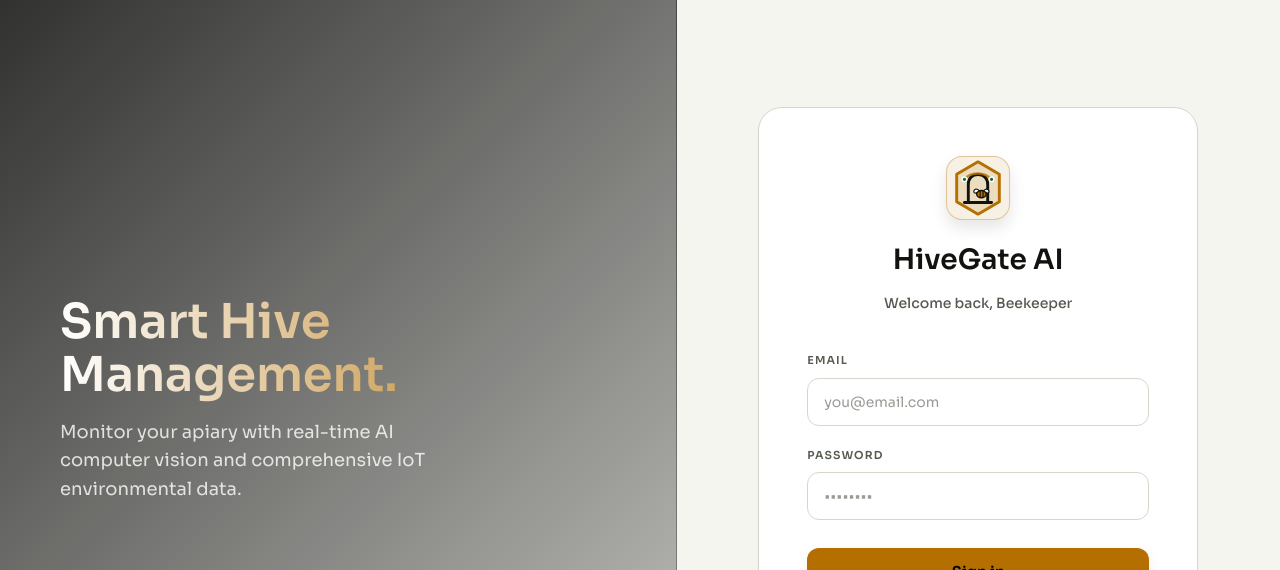
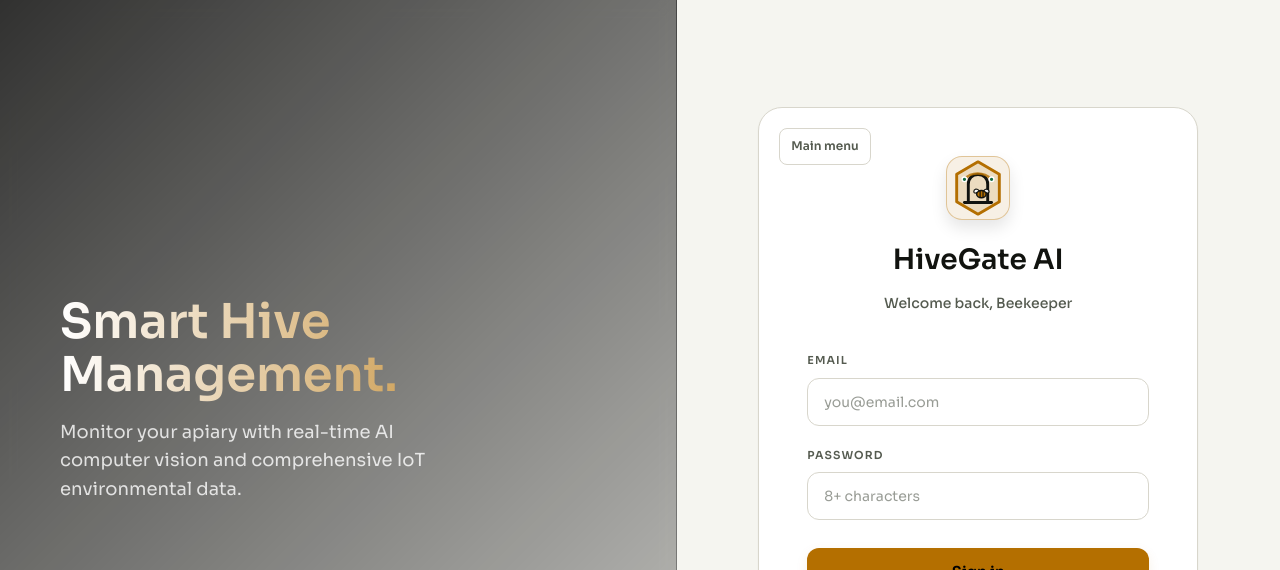
Before and after one commit to KingCeles/hivegate-ai, a React (Vite) app in the folder frontend/: page /login in a window 1280 px wide. Shown: the top 570 px of the page. Built offline with nearby package versions, Linux system fonts and the light colour scheme; no server answers.

Commit message:
Improve feature tour and auth navigation

```diff
--- a/frontend/src/pages/Auth.module.css
+++ b/frontend/src/pages/Auth.module.css
@@ -56,9 +56,32 @@
   padding: 48px;
   width: 100%;
   max-width: 440px;
+  position: relative;
   backdrop-filter: blur(20px);
   -webkit-backdrop-filter: blur(20px);
   box-shadow: var(--shadow);
+}
+
+.mainMenuLink {
+  align-items: center;
+  background: var(--card);
+  border: 1px solid var(--border);
+  border-radius: 8px;
+  color: var(--muted);
+  display: inline-flex;
+  font-size: 12px;
+  font-weight: 800;
+  justify-content: center;
+  left: 20px;
+  min-height: 34px;
+  padding: 7px 11px;
+  position: absolute;
+  top: 20px;
+}
+
+.mainMenuLink:hover {
+  border-color: var(--amber);
+  color: var(--text);
 }
 
 .logoWrap { text-align: center; margin-bottom: 36px; }
--- a/frontend/src/pages/Landing.jsx
+++ b/frontend/src/pages/Landing.jsx
@@ -4,14 +4,14 @@ import BrandMark from '../components/BrandMark'
 import s from './Landing.module.css'
 
 const features = [
-  ['Identify Bee', 'Species check', 'Upload a bee photo and get model-assisted identification.'],
-  ['Count Video', 'Traffic count', 'Upload entrance video and track bees moving in and out.'],
-  ['Live Camera', 'Phone uplink', 'Use a phone camera for live entrance monitoring.'],
-  ['Dashboard Trends', 'Saved data', 'Review daily, monthly, and yearly hive activity.'],
-  ['Farmer Reports', 'Evidence export', 'Turn saved sessions into report-ready summaries.'],
-  ['AI Helper', 'Project assistant', 'Ask questions based on your recent counts and workflow.'],
-  ['Owner View', 'Admin tools', 'Check users, backend health, models, and platform activity.'],
-  ['Email Alerts', 'Next phase', 'Use account email for simple activity notifications first.'],
+  ['Identify Bee', 'Species check', 'Upload a bee image and identify stingless bee species with the AI model.'],
+  ['Count Video', 'Traffic count', 'Upload a hive entrance video and count bees moving in and out.'],
+  ['Live Camera', 'Phone uplink', 'Use a phone camera for live entrance monitoring and dashboard sync.'],
+  ['Dashboard Trends', 'Saved records', 'Track daily, monthly, and yearly hive movement after sessions are saved.'],
+  ['Farmer Reports', 'Evidence export', 'Generate simple reports from saved counts for presentation and review.'],
+  ['AI Helper', 'Project assistant', 'Ask questions about your recent counts, reports, and field workflow.'],
+  ['Hardware View', 'Node status', 'Review phone nodes, camera status, and field hardware readiness.'],
+  ['Owner View', 'Admin tools', 'Check users, backend health, model status, and platform activity.'],
 ]
 
 const metrics = [
@@ -64,8 +64,8 @@ export default function Landing() {
 
       <section className={s.hero}>
         <div className={s.heroCopy}>
-          <h1>Monitor bee activity from video and live camera.</h1>
-          <p>Identify bees, count entrance traffic, save evidence, and review hive trends in one web app.</p>
+          <h1>Bee activity tracking, simplified.</h1>
+          <p>Identify bees, count traffic, monitor live camera sessions, and save reports in one web app.</p>
           <div className={s.heroActions}>
             <Link to="/register" className={s.primaryBtn}>Start monitoring</Link>
             <Link to="/login" className={s.secondaryBtn}>Open workspace</Link>
@@ -95,8 +95,9 @@ export default function Landing() {
       <section className={s.workflow}>
         <div className={s.featureIntro}>
           <div>
-            <span>Feature tour</span>
-            <h2>Everything in HiveGate AI</h2>
+            <span>Slide feature tour</span>
+            <h2>What users can do</h2>
+            <p>Use the arrows, dots, or horizontal scroll to move through every main feature.</p>
           </div>
           <div className={s.carouselControls} aria-label="Feature carousel controls">
             <button type="button" onClick={() => scrollFeatures(-1)} aria-label="Previous feature">{'<'}</button>
--- a/frontend/src/pages/Landing.module.css
+++ b/frontend/src/pages/Landing.module.css
@@ -229,6 +229,15 @@
   margin-top: 7px;
 }
 
+.featureIntro p {
+  color: var(--muted);
+  font-size: 14px;
+  font-weight: 650;
+  line-height: 1.55;
+  margin-top: 7px;
+  max-width: 520px;
+}
+
 .carouselControls {
   display: flex;
   gap: 8px;
--- a/frontend/src/pages/Login.jsx
+++ b/frontend/src/pages/Login.jsx
@@ -54,6 +54,7 @@ export default function Login() {
           animate={{ opacity: 1, y: 0 }}
           transition={{ duration: 0.5, delay: 0.1 }}
         >
+          <Link to="/" className={s.mainMenuLink}>Main menu</Link>
           <div className={s.logoWrap}>
             <div className={s.hex}>
               <BrandMark className={s.logoImgAuth} />
@@ -69,12 +70,12 @@ export default function Login() {
             </div>
             <div className={s.field}>
               <label>Password</label>
-              <input type="password" placeholder="••••••••"
+              <input type="password" placeholder="8+ characters"
                 value={form.password} onChange={e=>setForm({...form,password:e.target.value})} required />
             </div>
             {error && <div className={s.error}>{error}</div>}
             <button className={s.btn} disabled={loading}>
-              {loading ? 'Authenticating…' : 'Sign in'}
+              {loading ? 'Authenticating...' : 'Sign in'}
             </button>
           </form>
           <p className={s.footer}>No account? <Link to="/register">Create one here</Link></p>
--- a/frontend/src/pages/Register.jsx
+++ b/frontend/src/pages/Register.jsx
@@ -56,6 +56,7 @@ export default function Register() {
           animate={{ opacity: 1, y: 0 }}
           transition={{ duration: 0.5, delay: 0.1 }}
         >
+          <Link to="/" className={s.mainMenuLink}>Main menu</Link>
           <div className={s.logoWrap}>
             <div className={s.hex}>
               <BrandMark className={s.logoImgAuth} />
```
